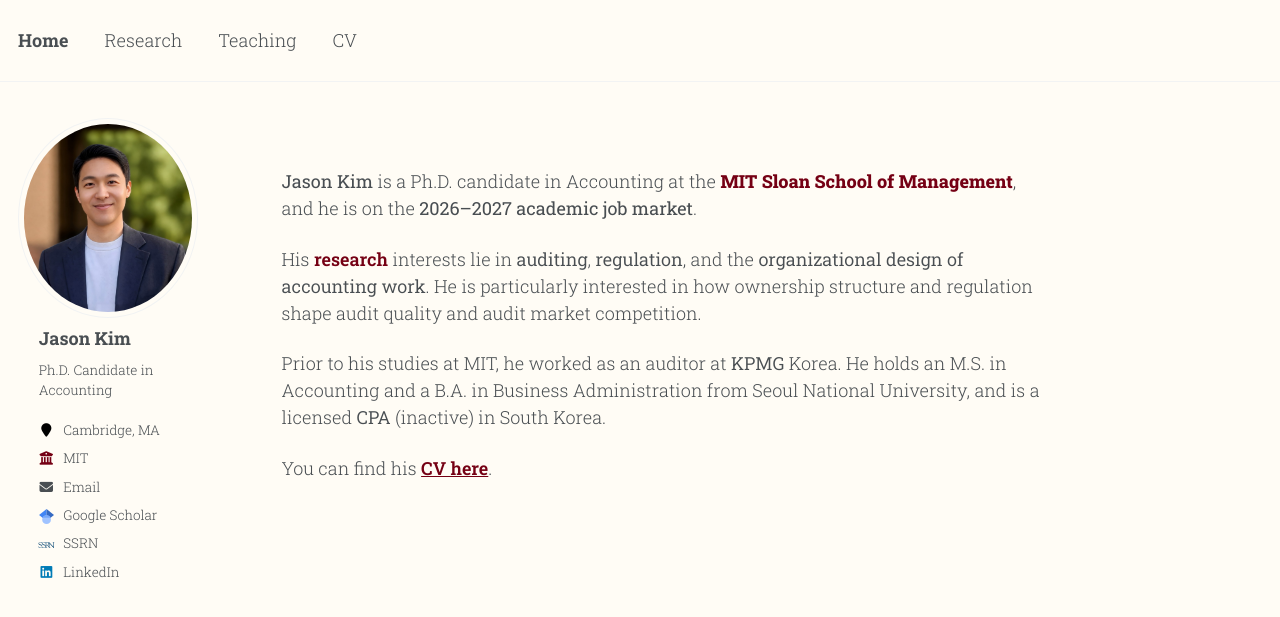
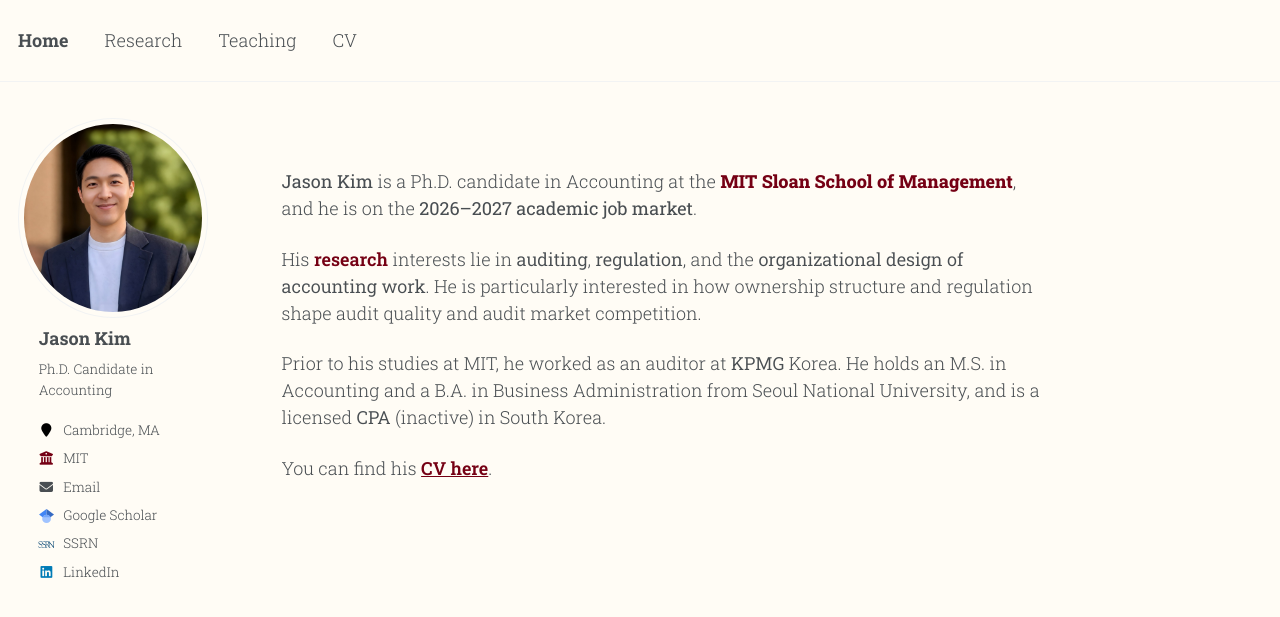
Before and after one commit to jgkim262/jgkim262.github.io, a Jekyll site: the page built from _pages/about.md, in a window 1280 px wide. Shown: the top 617 px of the page. Built offline with Jekyll 4.4.1, drawn with Linux system fonts in a browser that asks for light colours; a style sheet for code colours, icons or effects is not loaded.

Commit message:
Avatar 190 x 200 (ratio 0.95)
Co-Authored-By: Claude Fable 5.1 <noreply@anthropic.com>

```diff
--- a/_sass/layout/_sidebar.scss
+++ b/_sass/layout/_sidebar.scss
@@ -169,7 +169,7 @@
     width: 36px;
 
     // 5% above the 175px template/timdesilva.me default, per Jason's taste.
-    max-width: 180px;
+    max-width: 190px;
     // Oval on the narrow/mobile layout, rectangle on desktop (overridden in
     // the $large block below, which also carries the desktop-only ring).
     border-radius: 50%;
@@ -190,7 +190,7 @@
     // this the shape would follow the uploaded file's own proportions, so a
     // square photo would render as a circle. object-position sits above
     // centre because faces sit in the upper half of a headshot.
-    aspect-ratio: 0.90; // timdesilva.me's oval; 1 gives a circle
+    aspect-ratio: 0.95; // 190 x 200 per Jason; 1 gives a circle
     object-fit: cover;
     object-position: 30% 40%; // x<50% slides the face right (only ~10% of width is cropped, so 0% is the limit)
   }
```
